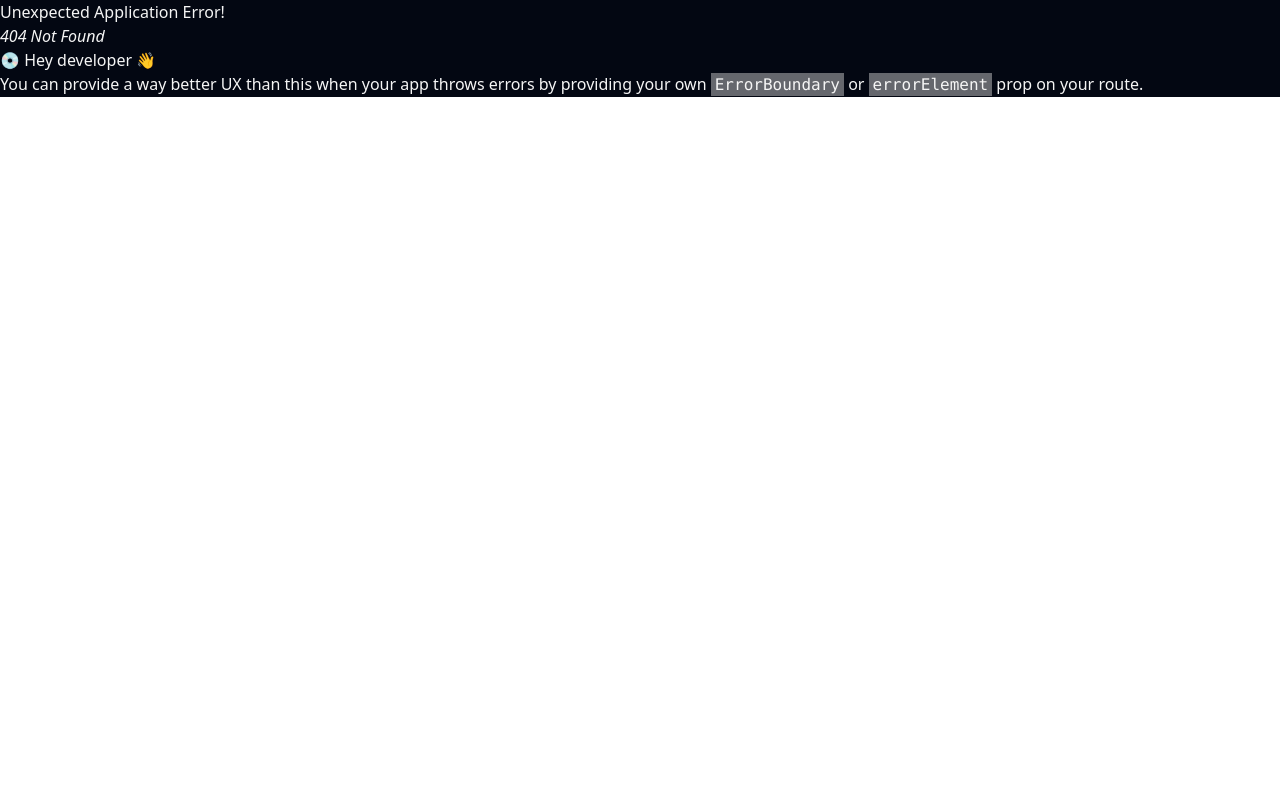
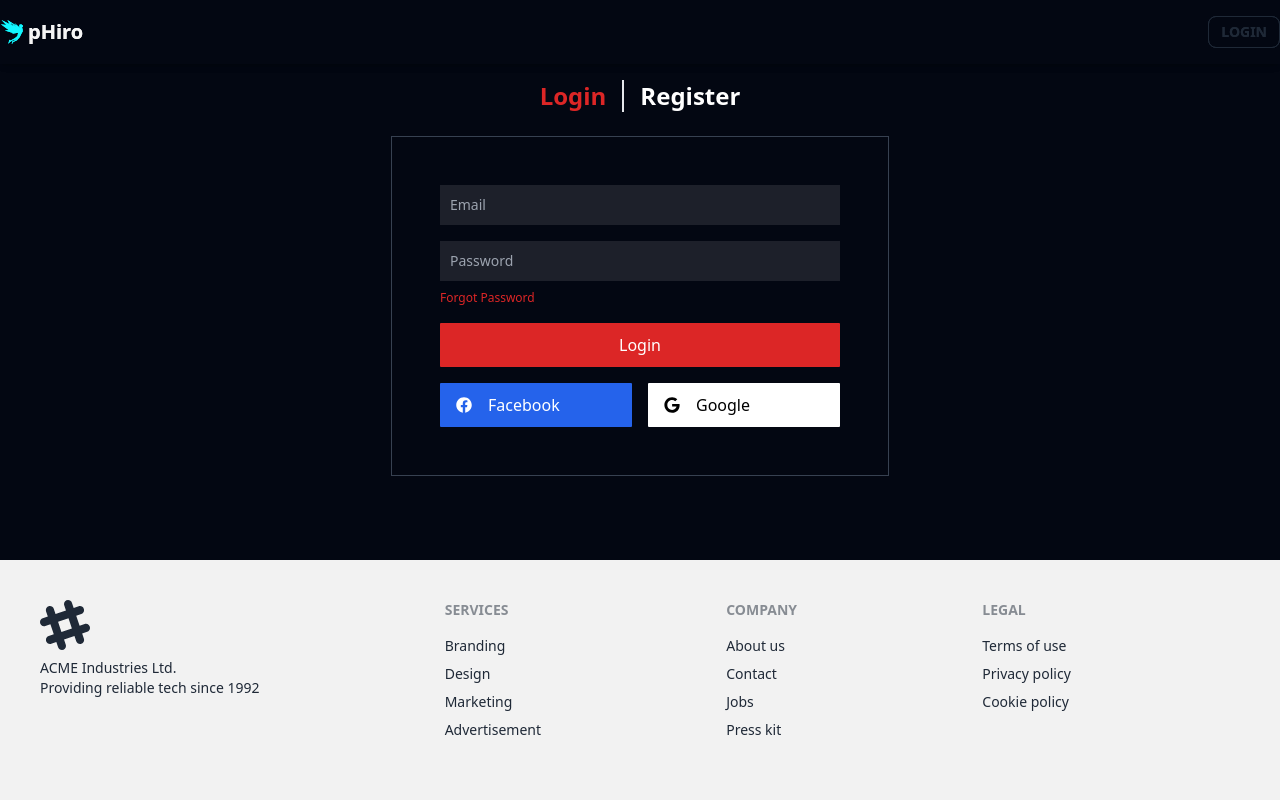
Before and after one commit to jewelislam360/Video-Steraming-Client, a React (Vite) app: page /login in a window 1280 px wide. Before the commit this address had no page. Shown: the top 800 px of the page. Built offline with nearby package versions, Linux system fonts and the light colour scheme.

Commit message:
add fogot option and login and registration navigate using conditional outing

```diff
--- a/src/Layout/AuthLayout.jsx
+++ b/src/Layout/AuthLayout.jsx
@@ -2,44 +2,31 @@ import React from "react";
 import { Link, NavLink, Outlet, useLocation } from "react-router-dom";
 import Navbar from "../components/Shared/Navbar/Navbar";
 import Footer from "../components/Shared/Footer/Footer";
+import Login from "../Pages/Login/Login";
+import Register from "../Pages/Register/Register";
 
 const AuthLayout = () => {
   const { pathname } = useLocation();
+  let content = null;
+  if (pathname === "/login") {
+    content = <Login />;
+  }
+  if (pathname === "/register") {
+    content = <Register />;
+  }
   return (
     <>
       <div>
         <Navbar />
       </div>
-      {/* <div className="bg-gray-950 pt-10">
-        <div className=" text-center flex justify-center gap-x-4">
-          <Link
-            to="/auth/login"
-            className={`text-2xl font-semibold  ${
-              pathname === "/auth/login" ? "text-red-600" : "text-white"
-            }`}
-          >
-            Login
-          </Link>
 
-          <div className="border"></div>
-
-          <Link
-            to="/auth/register"
-            className={`text-2xl font-semibold  ${
-              pathname === "/auth/register" ? "text-red-600" : "text-white"
-            }`}
-          >
-            Register
-          </Link>
-        </div>
-      </div> */}
       <div className="bg-gray-950 py-10 md:min-h-[70vh] flex items-center flex-col">
         <div className="bg-gray-950 pt-10 mb-6">
           <div className=" text-center flex justify-center gap-x-4">
             <Link
-              to="/auth/login"
+              to="/login"
               className={`text-2xl font-semibold  ${
-                pathname === "/auth/login" ? "text-red-600" : "text-white"
+                pathname === "/login" ? "text-red-600" : "text-white"
               }`}
             >
               Login
@@ -48,9 +35,9 @@ const AuthLayout = () => {
             <div className="border"></div>
 
             <Link
-              to="/auth/register"
+              to="/register"
               className={`text-2xl font-semibold  ${
-                pathname === "/auth/register" ? "text-red-600" : "text-white"
+                pathname === "/register" ? "text-red-600" : "text-white"
               }`}
             >
               Register
@@ -58,7 +45,7 @@ const AuthLayout = () => {
           </div>
         </div>
         <div className="border border-gray-700 p-4 mx-4 md:p-12 max-w-lg md:mx-auto ">
-          <Outlet />
+          {content}
         </div>
       </div>
       <Footer />
--- a/src/Pages/Login/Login.jsx
+++ b/src/Pages/Login/Login.jsx
@@ -21,6 +21,7 @@ const Login = () => {
             placeholder="Email"
             {...register("email", { required: true })}
           />
+          <div>
             <input
               type="password"
               id="password"
@@ -28,16 +29,16 @@ const Login = () => {
               placeholder="Password"
               {...register("password", { required: true })}
             />
-          <div>
+            <p className="text-[12px] cursor-pointer mt-2 text-red-600">Forgot Password</p>
+          </div>
           <button
             type="submit "
             className="px-4 w-full bg-red-600 py-[10px] rounded-[1px] text-white"
           >
             Login
           </button>
-          </div>
         </form>
-        <SolialLogin/>
+        <SolialLogin />
       </div>
     </>
   );
```
Also changed, not shown: src/Routes/Routes.jsx (+5 -8 lines). Lines whose indentation alone changed are shown as unchanged.
